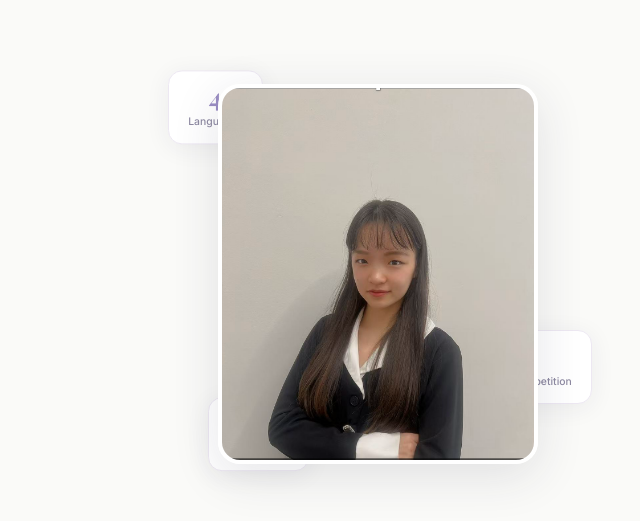
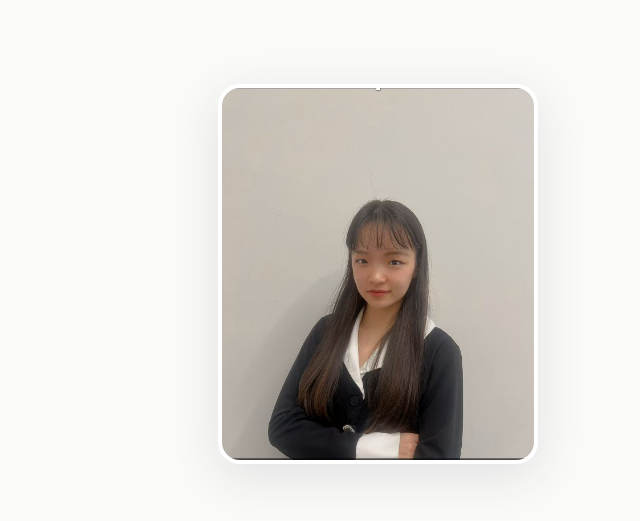
Before and after one commit to Xinya-Li-mylife/My-personal-website, a plain HTML site: page index.html in a window 1280 px wide. Shown: the part 144-665 px from the top of the page, 640-1280 px from the left. Drawn offline with nearby package versions, Linux system fonts and the light colour scheme; a web font is replaced by a local one.

Commit message:
Remove floating stat cards from hero photo
Co-Authored-By: Claude Sonnet 4.6 <noreply@anthropic.com>

```diff
--- a/index.html
+++ b/index.html
@@ -82,18 +82,6 @@
   <div class="hero-visual">
     <div class="hero-photo-wrap">
       <img src="assets/profile.jpg" alt="Xinya Li" class="hero-photo" />
-    </div>
-    <div class="hero-stat-card card-1">
-      <span class="stat-num">4</span>
-      <span class="stat-label" data-i18n="stat.lang">Languages</span>
-    </div>
-    <div class="hero-stat-card card-2">
-      <span class="stat-num">#1</span>
-      <span class="stat-label" data-i18n="stat.kaggle">Kaggle Competition</span>
-    </div>
-    <div class="hero-stat-card card-3">
-      <span class="stat-num">2</span>
-      <span class="stat-label" data-i18n="stat.pub">Publications</span>
     </div>
   </div>
 </section>
```
